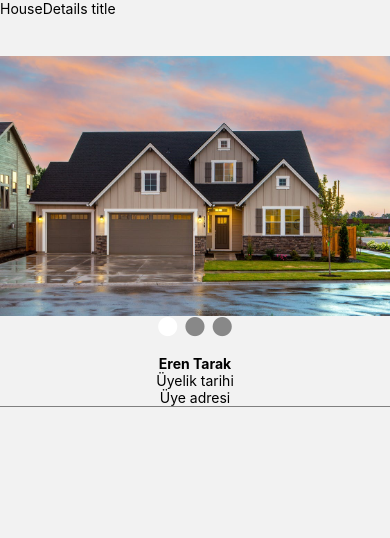
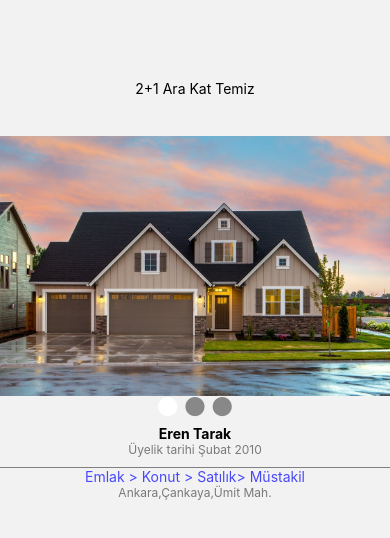
Before and after one commit to erentrk01/Real-Estate-React-Native-Mobile-App, a React Native app: screen /Detail in a window 390 px wide. Shown: the top 538 px of the page. Built offline with nearby package versions, Linux system fonts and the light colour scheme.

Commit message:
details uı

```diff
--- a/components/HouseDetails/index.js
+++ b/components/HouseDetails/index.js
@@ -7,25 +7,27 @@ import styles from "./styles";
 const HouseDetails =() => {
 
 	  return (
-	<View>
-		<View>
-			<Text style={styles.title}>HouseDetails title</Text>
+	<View style={styles.slideContainer}>
+		<View style={styles.title}>
+			<Text >2+1 Ara Kat Temiz</Text>
 		</View>
-		<View>
+		<View >
 			<ImageSlider/>
 		</View>
 		<View style={styles.member}>
 			<Text style={styles.name}>Eren Tarak</Text>
-			<Text style={styles.date}>Üyelik tarihi</Text>
-			<Text style={styles.address}>Üye adresi</Text>
+			<Text style={styles.memberDate}>Üyelik tarihi Şubat 2010</Text>
 		</View>
 		<View
 		style={{
 		borderBottomColor: 'grey',
 		borderBottomWidth: 0.3,
 		}}/>
-		<View>
-
+		<View style={styles.estateType}>
+			<Text style={styles.estateTypeText}>Emlak > Konut > Satılık> Müstakil</Text>
+		</View>
+		<View style={styles.memberAddress}>
+			<Text style={styles.memberAddressText}>Ankara,Çankaya,Ümit Mah.</Text>
 		</View>
 	</View>
   );
--- a/components/HouseDetails/styles.js
+++ b/components/HouseDetails/styles.js
@@ -1,18 +1,41 @@
 import { StyleSheet } from "react-native";
 
 const styles = StyleSheet.create({
-	container: {
+	slideContainer: {
+		top:80,
 
 	},
 	title:{
-
+		alignItems: 'center',
 	},
 	member:{
 		justifyContent: 'center',
 		alignItems: 'center',
+		top:-10
+	},
+	memberDate:{
+		fontSize: 12,
+		opacity: 0.5
 	},
 	name:{
 		fontWeight:'bold'
+	},
+	estateType:{
+
+		alignItems: 'center',
+
+	},
+	estateTypeText:{
+		color:"blue",
+		opacity:0.7
+	},
+	memberAddress:{
+		alignItems: 'center',
+		opacity:0.5,
+
+	},
+	memberAddressText:{
+		fontSize:12
 	}
 
 });
```
